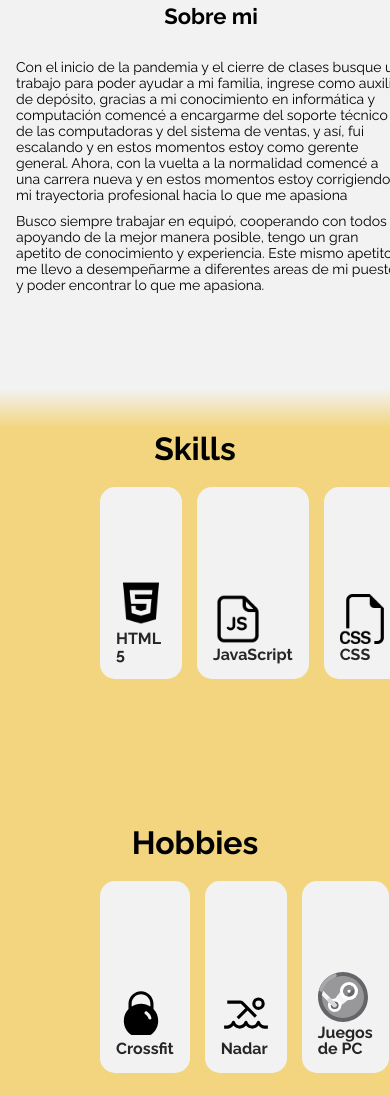
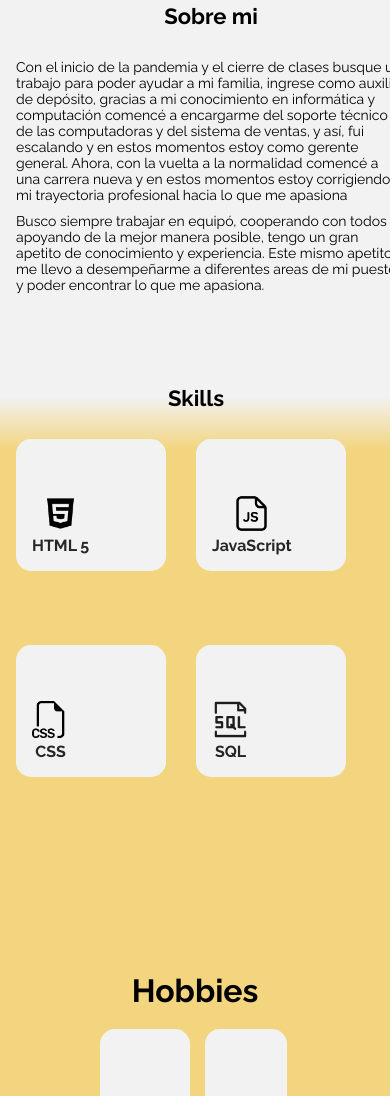
Before and after one commit to TomasGaAqBz/Oracle-Portafolio, a plain HTML site: page index.html in a window 390 px wide. Shown: the part 431-1527 px from the top of the page. Drawn offline with Linux system fonts and the light colour scheme.

Commit message:
Finalizado skills Mobile responsive

```diff
--- a/CSS/skills-y-hobbies/skills.css
+++ b/CSS/skills-y-hobbies/skills.css
@@ -3,11 +3,24 @@
         background: rgb(242,213,126);
         background: linear-gradient(0deg, rgba(242,213,126,1) 85%, rgba(242,242,242,1) 95%);
         padding: 64px 100px;
+        display: flex;
+
+
+    }
+    .skills__titulo_container{
+        height: 0px;
+        width: 100%;
+        align-items: center;
     }
     .skills__titulo{
+        display: inline-block;
+        height: 300px;
+        width: 100%;
         font-size: 32px;
         font-weight: 700;
         text-align: center;
+        align-items: center;
+
     }
     .skills__linea{
         display: flex;
@@ -43,3 +56,46 @@
     .skill__img__size{
         width: 50px;
     }
+    @media screen and (max-width:768px){
+        .skills{
+            display: flex;
+            flex-direction: column;
+            padding: 16px;
+            gap: 32px;
+            width: 360px;
+            height: 510px;
+        }
+        .skills__titulo{
+            font-size: 22px;
+            line-height: 26px;
+            text-align: center;
+        }
+        .skills__linea{
+            display: flex;
+            flex-direction: row;
+            align-items: flex-start;
+        }
+        .skills__container{
+            display: flex;
+            flex-direction: column;
+            align-items: flex-start;
+            padding: 16px;
+            gap: 10px;
+            width: 130px;
+            height: 100px;
+            margin-right: 30px;
+        }
+        .skill__img__size{
+            height: 37px;
+            width: 37px;
+        }
+        .skills__container ul{
+            font-size: 16px;
+            line-height: 19px;
+            display: flex;
+            flex-direction: column;
+            align-items: center;
+
+
+        }
+    }
--- a/CSS/sobre-mi/presentacion/presentacion.css
+++ b/CSS/sobre-mi/presentacion/presentacion.css
@@ -31,7 +31,7 @@
     }
     .presentacion__container{
         width: 100%;
-        height: 30vw;
+        height: 30vh;
     }
 
 @media screen and (max-width:768px){
@@ -55,7 +55,7 @@
         display:block;
     }
     .presentacion__container{
-        width: 100%;
+        width: 100vw;
         height: 52px;
     }
 
--- a/index.html
+++ b/index.html
@@ -73,7 +73,9 @@
         </div>
         </section>
         <section class="skills" id="skills">
-            <h3 class="skills__titulo">Skills</h3>
+            <div class="skills__titulo_container">
+                <h3 class="skills__titulo">Skills</h3>
+            </div>
                 <div class="skills__linea">
                     <div class="skills__container">
                         <ul>
@@ -87,6 +89,8 @@
                             <li class="skills__nombre">JavaScript</li>
                         </ul>
                     </div>
+                </div>
+                <div class="skills__linea">
                     <div class="skills__container">
                         <ul>
                             <li class="skills__img"><img src="assets/css.png" class="skill__img__size"></li>
@@ -99,6 +103,7 @@
                             <li class="skills__nombre">SQL</li>
                         </ul>
                     </div>
+                </div>
             </div>
         </section>
         <section class="hobbies" id="hobbies">
@@ -116,6 +121,8 @@
                             <li class="hobbies__nombre">Nadar</li>
                         </ul>
                     </div>
+                </div>
+                <div class="hobbies__linea">
                     <div class="hobbies__container">
                         <ul>
                             <li class="hobbies__img"><img src="assets/steam.svg" class="hobbies__img__size"></li>
@@ -128,6 +135,8 @@
                             <li class="hobbies__nombre">Arreglar Dispositivos</li>
                         </ul>
                     </div>
+                </div>
+                <div class="hobbies__linea">
                     <div class="hobbies__container">
                         <ul>
                             <li class="hobbies__img"><img src="assets/cocinar.svg" class="hobbies__img__size"></li>
@@ -140,7 +149,8 @@
                             <li class="hobbies__nombre">Bailar</li>
                         </ul>
                     </div>
-            </div>
+                </div>
+
         </section>
         <section class="formacion" id="formacion">
             <h2 class="formacion__titulo" >Formación académica</h2>
```
